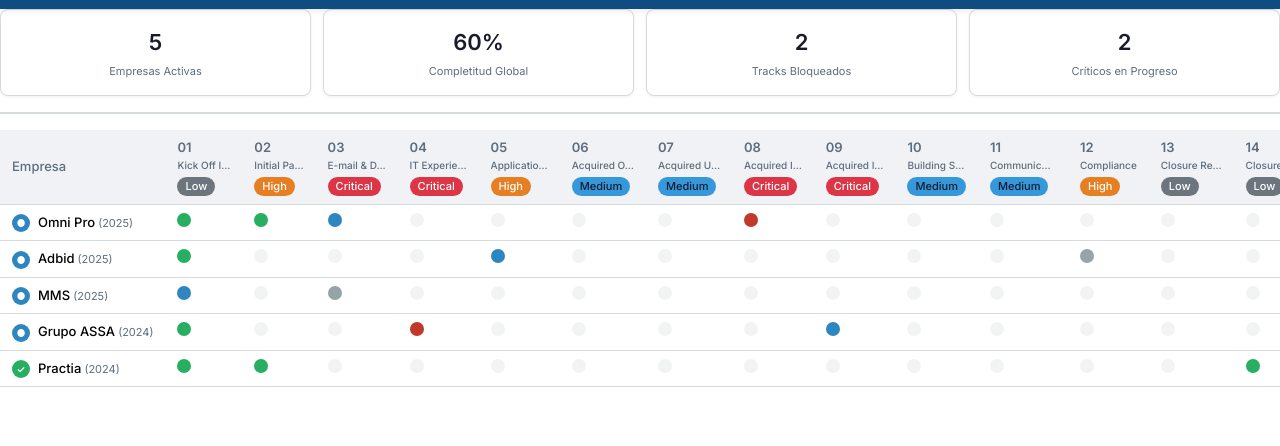
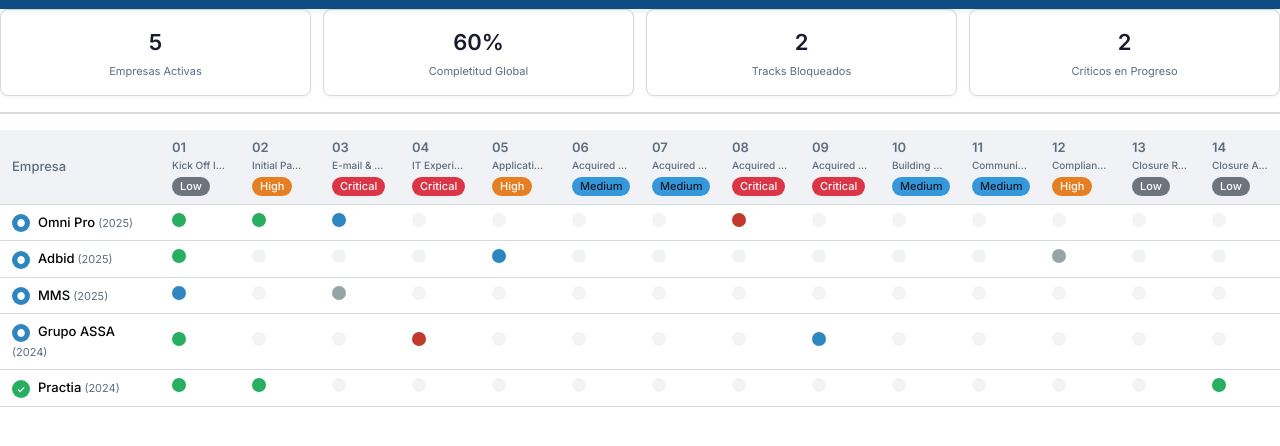
Before and after one commit to corimayoman/Integraciones, a website with bundled scripts: page index.html in a window 1280 px wide. Shown: the part 44-490 px from the top of the page. Built offline with nearby package versions, Linux system fonts and the light colour scheme; no server answers.

Commit message:
fix: remove scrollbars from matrix — table-layout fixed + full width

```diff
--- a/css/views.css
+++ b/css/views.css
@@ -42,26 +42,23 @@
 
 /* --- Matrix Wrapper --- */
 .matrix-wrapper {
-  overflow-x: auto;
-  -webkit-overflow-scrolling: touch;
+  width: 100%;
 }
 
 /* --- Matrix Table --- */
 .matrix-table {
-  min-width: 900px;
+  width: 100%;
+  table-layout: fixed;
   font-size: var(--font-size-small);
 }
 
 .matrix-header-company {
-  min-width: 160px;
-  white-space: nowrap;
+  width: 160px;
 }
 
 .matrix-header-track {
   text-align: center;
-  padding: var(--space-2);
-  min-width: 60px;
-  max-width: 90px;
+  padding: var(--space-1);
   vertical-align: bottom;
 }
 
@@ -96,7 +93,7 @@
 
 .matrix-cell-company {
   font-weight: var(--font-weight-medium);
-  white-space: nowrap;
+  word-break: break-word;
 }
 
 .matrix-cell-company__year {
```
